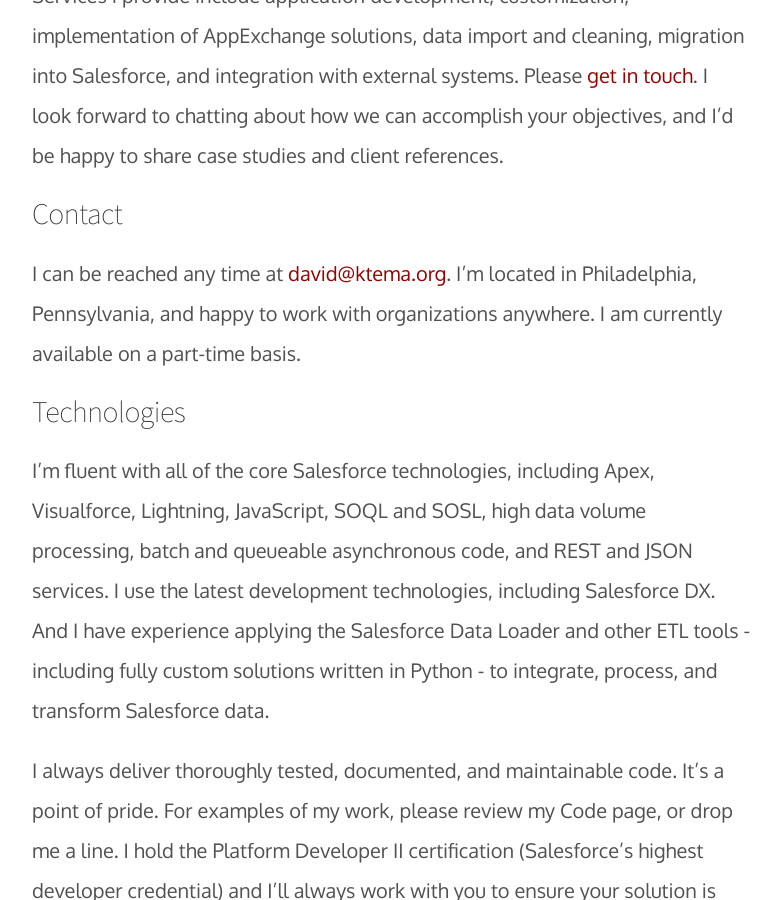
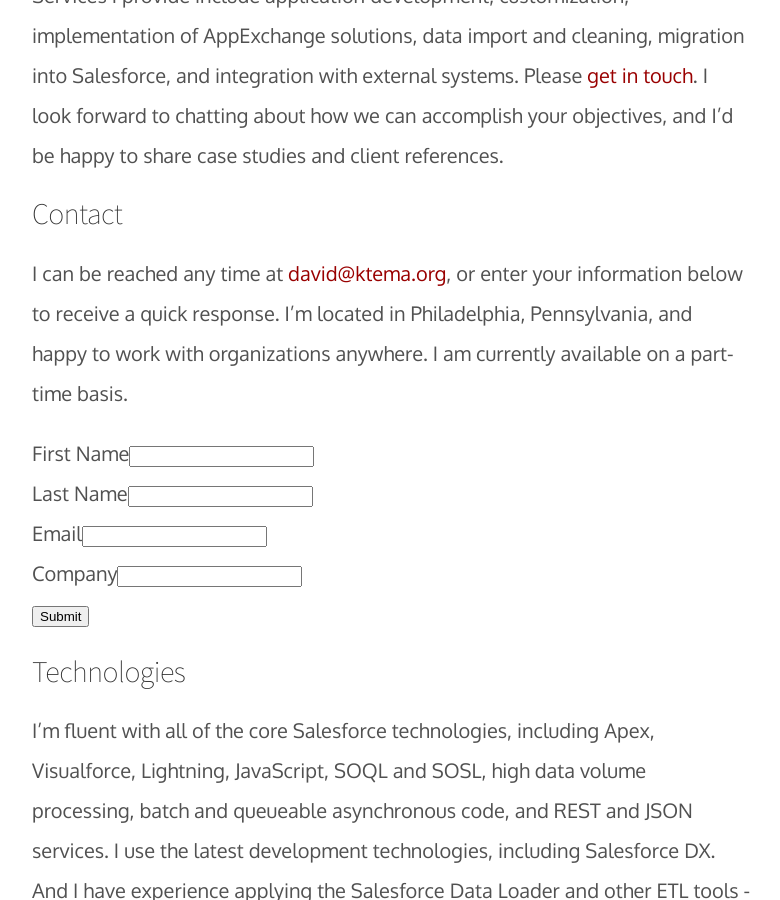
Before and after one commit to davidmreed/davidmreed.github.io, a Jekyll site: the page built from consulting.md, in a window 1280 px wide and 900 px high, scrolled down 407 px. Shown: the whole window, without its empty margins (248-1028 px from the left). Built offline with Jekyll 4.4.1, drawn with Linux system fonts in a browser that asks for light colours; some web fonts are replaced.

Commit message:
Add Web-to-lead

```diff
--- a/consulting.md
+++ b/consulting.md
@@ -9,7 +9,19 @@
 
 ## Contact
 
-I can be reached any time at [david@ktema.org](david@ktema.org). I'm located in Philadelphia, Pennsylvania, and happy to work with organizations anywhere. I am currently available on a part-time basis.
+I can be reached any time at [david@ktema.org](david@ktema.org), or enter your information below to receive a quick response. I'm located in Philadelphia, Pennsylvania, and happy to work with organizations anywhere. I am currently available on a part-time basis.
+
+<form action="https://webto.salesforce.com/servlet/servlet.WebToLead?encoding=UTF-8" method="POST">
+
+<input type=hidden name="oid" value="00D36000000YDbo">
+<input type=hidden name="retURL" value="https://www.ktema.org/consulting/">
+
+<label for="first_name">First Name</label><input  id="first_name" maxlength="40" name="first_name" size="20" type="text" /><br>
+<label for="last_name">Last Name</label><input  id="last_name" maxlength="80" name="last_name" size="20" type="text" /><br>
+<label for="email">Email</label><input  id="email" maxlength="80" name="email" size="20" type="text" /><br>
+<label for="company">Company</label><input  id="company" maxlength="40" name="company" size="20" type="text" /><br>
+<input type="submit" name="submit">
+</form>
 
 ## Technologies
 
```
